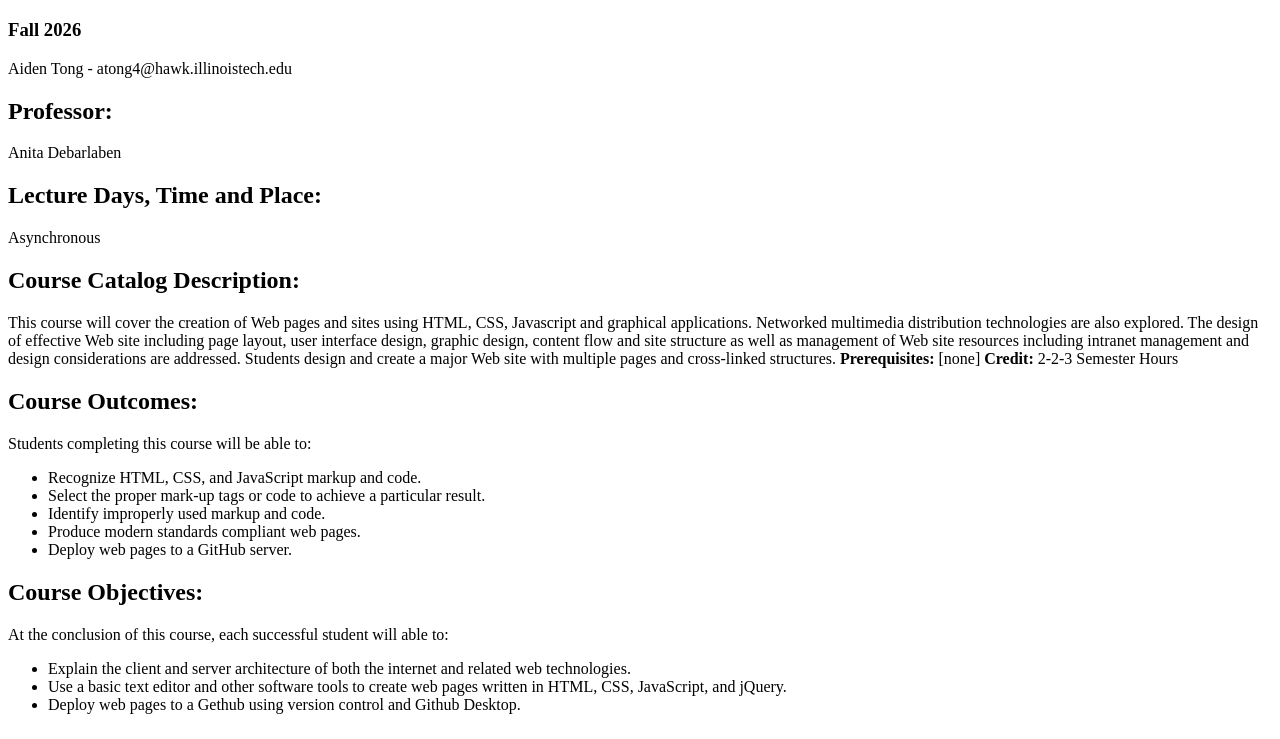
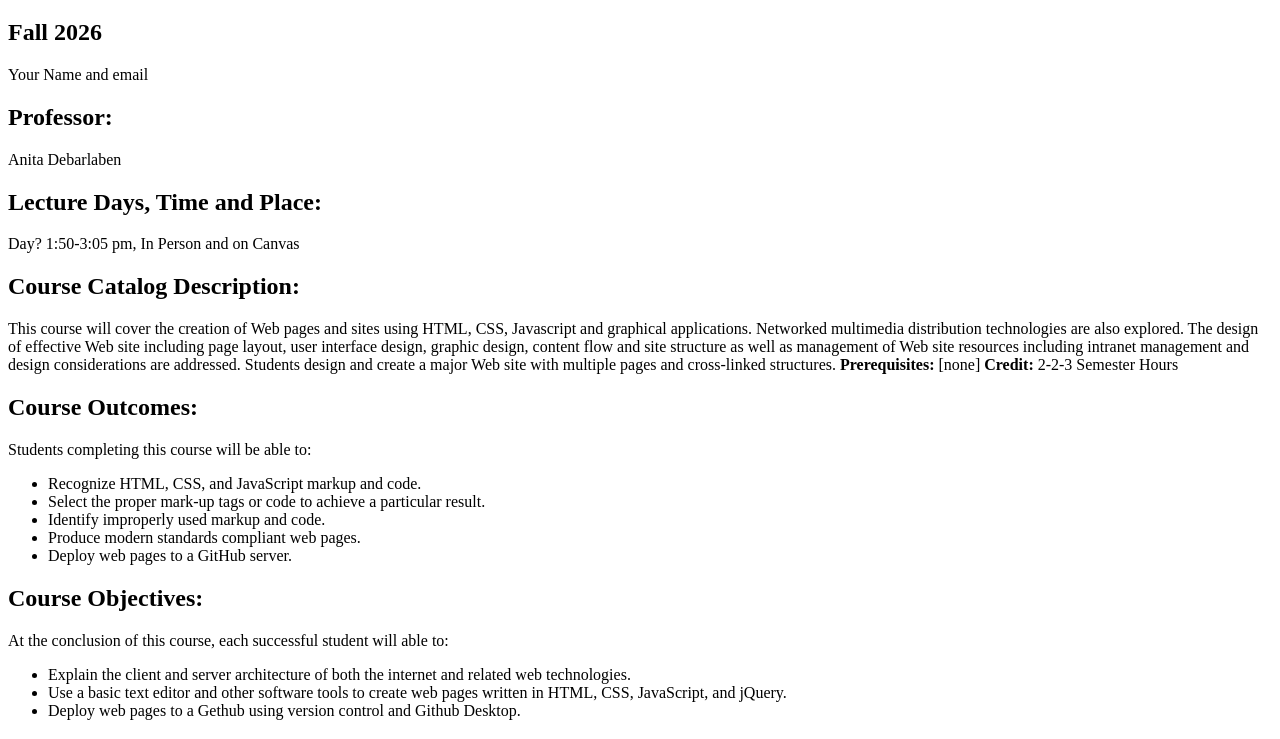
Before and after one commit to AT1121-9/webdev_lab2, a plain HTML site: page index.html in a window 1280 px wide. Shown: the part 61-800 px from the top of the page. Drawn offline with Linux system fonts and the light colour scheme.

Commit message:
Update index.html

```diff
--- a/index.html
+++ b/index.html
@@ -9,15 +9,15 @@
 
     <h1>ITMD-361 Internet Technologies and Web Design</h1>
 
-    <h3>Fall 2026</h3>
+    <h2>Fall 2026</h2>
 
-    <p>Aiden Tong - atong4@hawk.illinoistech.edu</p>
+    <p>Your Name and email</p>
 
     <h2>Professor:</h2>
     <p>Anita Debarlaben</p>
 
     <h2>Lecture Days, Time and Place:</h2>
-    <p>Asynchronous</p>
+    <p>Day? 1:50-3:05 pm, In Person and on Canvas</p>
 
     <h2>Course Catalog Description:</h2>
     <p>
```
